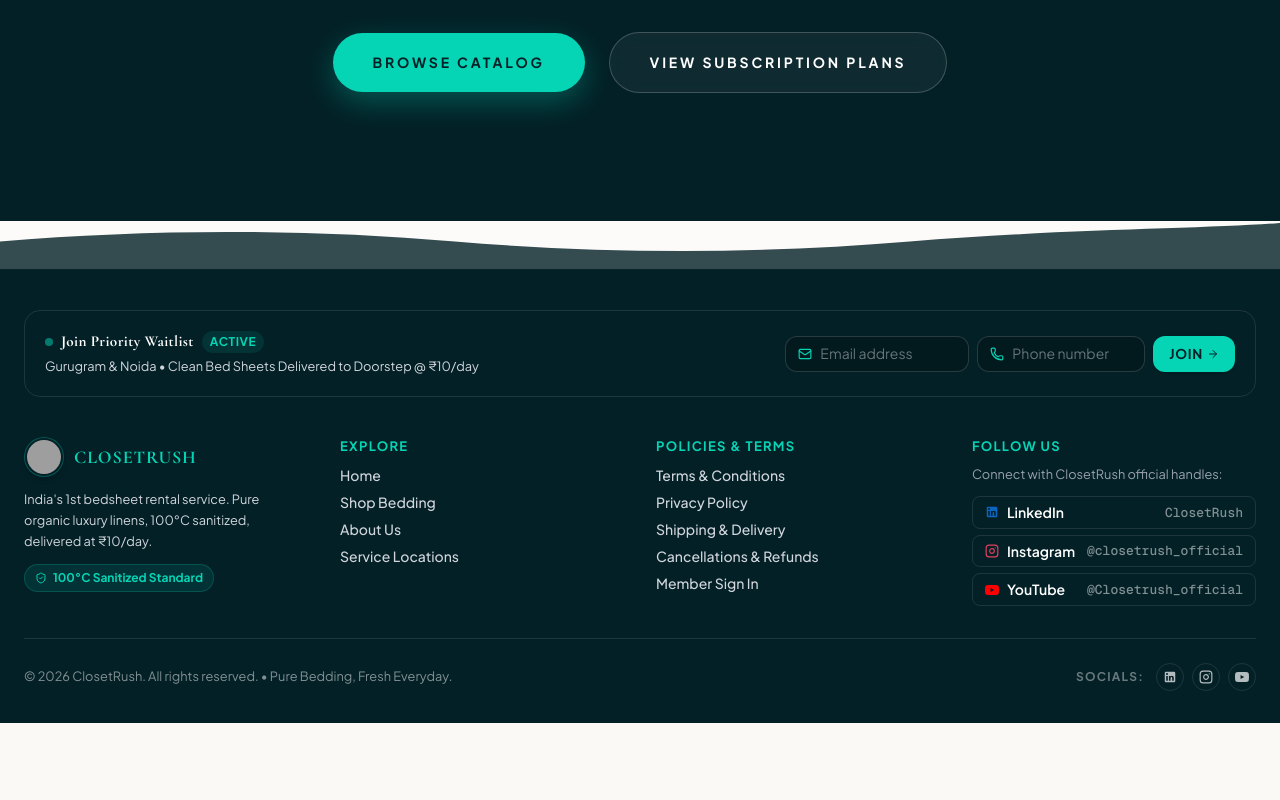
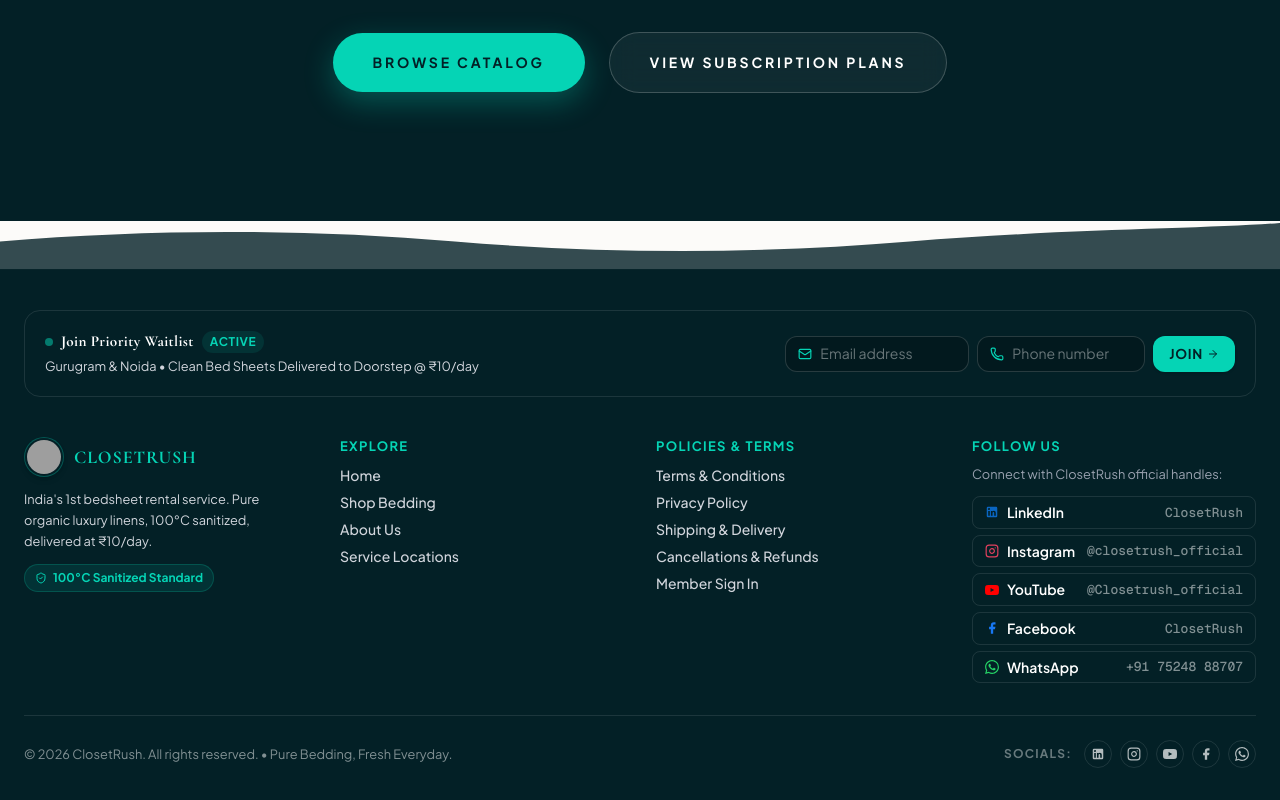
Before and after one commit to trendleapinfo-blip/BEDSHEET, a Next.js app: page /about in a window 1280 px wide. Shown: the part 5958-6758 px from the top of the page. Before the commit the page ends 6681 px from the top, so only its background shows below. Built offline with nearby package versions, Linux system fonts and the light colour scheme; no server answers; grey boxes are pictures that could not be loaded.

Commit message:
feat: implement footer component with waitlist subscription form and social media links

```diff
--- a/app/components/Footer.jsx
+++ b/app/components/Footer.jsx
@@ -21,6 +21,18 @@
 export const YoutubeIcon = ({ className = "w-4 h-4" }) => (
   <svg className={className} fill="currentColor" viewBox="0 0 24 24">
     <path d="M23.498 6.186a3.016 3.016 0 0 0-2.122-2.136C19.505 3.545 12 3.545 12 3.545s-7.505 0-9.377.505A3.017 3.017 0 0 0 .502 6.186C0 8.07 0 12 0 12s0 3.93.502 5.814a3.016 3.016 0 0 0 2.122 2.136c1.871.505 9.376.505 9.376.505s7.505 0 9.377-.505a3.015 3.015 0 0 0 2.122-2.136C24 15.93 24 12 24 12s0-3.93-.502-5.814zM9.545 15.568V8.432L15.818 12l-6.273 3.568z"/>
+  </svg>
+);
+
+export const FacebookIcon = ({ className = "w-4 h-4" }) => (
+  <svg className={className} fill="currentColor" viewBox="0 0 24 24">
+    <path d="M18 2h-3a5 5 0 0 0-5 5v3H7v4h3v8h4v-8h3l1-4h-4V7a1 1 0 0 1 1-1h3z"></path>
+  </svg>
+);
+
+export const WhatsAppIcon = ({ className = "w-4 h-4" }) => (
+  <svg className={className} fill="currentColor" viewBox="0 0 24 24">
+    <path d="M17.472 14.382c-.297-.149-1.758-.867-2.03-.967-.273-.099-.471-.148-.67.15-.197.297-.767.966-.94 1.164-.173.199-.347.223-.644.075-.297-.15-1.255-.463-2.39-1.475-.883-.788-1.48-1.761-1.653-2.059-.173-.297-.018-.458.13-.606.134-.133.298-.347.446-.52.149-.174.198-.298.298-.497.099-.198.05-.371-.025-.52-.075-.149-.669-1.612-.916-2.207-.242-.579-.487-.5-.669-.51-.173-.008-.371-.01-.57-.01-.198 0-.52.074-.792.372-.272.297-1.04 1.016-1.04 2.479 0 1.462 1.065 2.875 1.213 3.074.149.198 2.096 3.2 5.077 4.487.709.306 1.262.489 1.694.625.712.227 1.36.195 1.871.118.571-.085 1.758-.719 2.006-1.413.248-.694.248-1.289.173-1.413-.074-.124-.272-.198-.57-.347m-5.421 7.403h-.004a9.87 9.87 0 01-5.031-1.378l-.361-.214-3.741.982.998-3.648-.235-.374a9.86 9.86 0 01-1.51-5.26c.001-5.45 4.436-9.884 9.888-9.884 2.64 0 5.122 1.03 6.988 2.898a9.825 9.825 0 012.893 6.994c-.003 5.45-4.437 9.884-9.885 9.884m8.413-18.297A11.815 11.815 0 0012.05 0C5.495 0 .16 5.335.157 11.892c0 2.096.547 4.142 1.588 5.945L.057 24l6.305-1.654a11.882 11.882 0 005.683 1.448h.005c6.554 0 11.89-5.335 11.893-11.893a11.821 11.821 0 00-3.48-8.413Z"/>
   </svg>
 );
 
@@ -51,6 +63,24 @@
     icon: YoutubeIcon,
     hoverClass: "hover:bg-[#FF0000]/20 hover:border-[#FF0000] hover:text-white",
     colorText: "text-[#FF0000]",
+  },
+  {
+    name: "Facebook",
+    label: "Facebook",
+    handle: "ClosetRush",
+    href: "https://www.facebook.com/share/1HHX3sAgZG/",
+    icon: FacebookIcon,
+    hoverClass: "hover:bg-[#1877F2]/20 hover:border-[#1877F2] hover:text-white",
+    colorText: "text-[#1877F2]",
+  },
+  {
+    name: "WhatsApp",
+    label: "WhatsApp",
+    handle: "+91 75248 88707",
+    href: "https://wa.me/+917524888707",
+    icon: WhatsAppIcon,
+    hoverClass: "hover:bg-[#25D366]/20 hover:border-[#25D366] hover:text-white",
+    colorText: "text-[#25D366]",
   },
 ];
 
```
